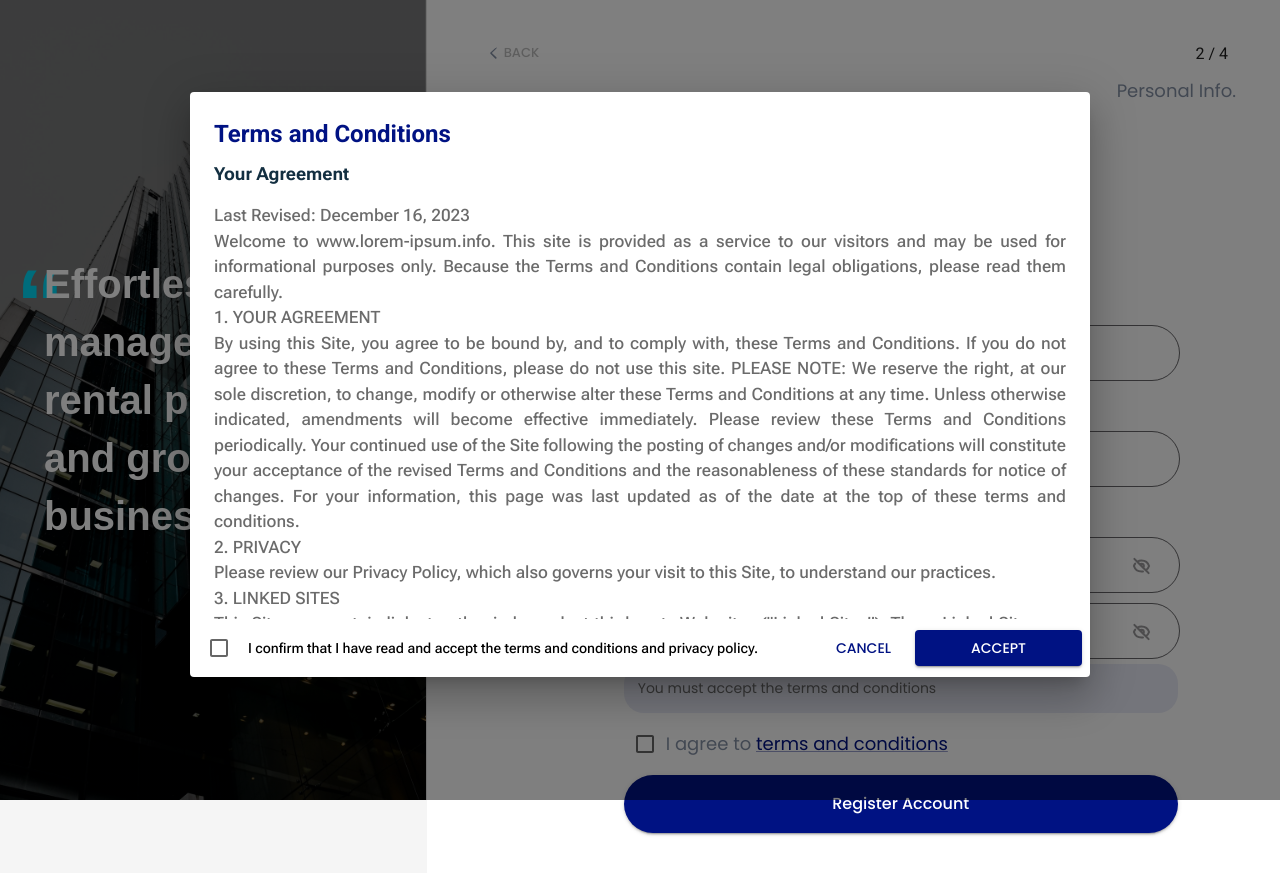
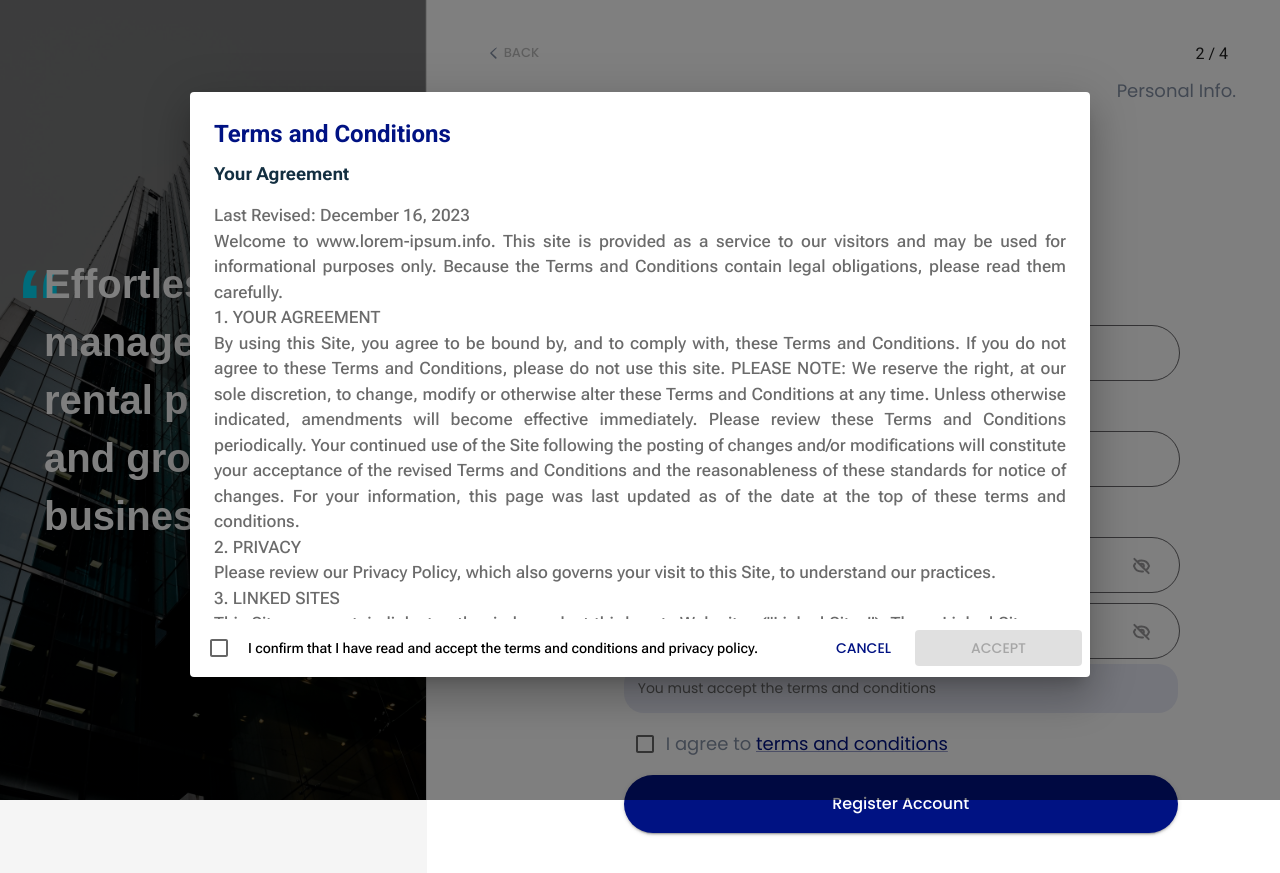
Before and after one commit to Kamran0925/manzeli-frontend, a React (Create React App) app: page / in a window 1280 px wide. Both pictures are taken after a click on the element 644 px from the left and 743 px from the top of the page. Built offline with nearby package versions, Linux system fonts and the light colour scheme; a web font is replaced by a local one.

Commit message:
Disable accept button for terms and condition agreement until checkbox is enabled

```diff
--- a/src/components/registration/TermsAndConditionsPopup/TermsAndConditionsPopup.tsx
+++ b/src/components/registration/TermsAndConditionsPopup/TermsAndConditionsPopup.tsx
@@ -1,4 +1,4 @@
-import React from "react";
+import React, { useState } from "react";
 import {
   Dialog,
   DialogContent,
@@ -17,13 +17,15 @@ const TermsAndConditionsPopup: React.FC<{
   onClose: () => void;
   onAccept: () => void;
 }> = ({ onClose, onAccept }) => {
-  const { formState, validateField } = useFormContext();
+  const { validateField } = useFormContext();
 
   const handleAccept = () => {
     validateField("checkbox", "isTermsAccepted", true);
     onAccept();
     onClose();
   };
+
+  const [isChecked, setIsChecked] = useState(false);
 
   return (
     <Box className={styles.overlay}>
@@ -234,7 +236,10 @@ const TermsAndConditionsPopup: React.FC<{
 
         <DialogActions className={styles.dialogActions}>
           <Box className={styles.checkboxTextContainer}>
-            <Checkbox defaultChecked={formState.isTermsAccepted} />
+            <Checkbox
+              defaultChecked={isChecked}
+              onClick={() => setIsChecked(!isChecked)}
+            />
             <Typography
               variant="body1"
               sx={{
@@ -260,6 +265,7 @@ const TermsAndConditionsPopup: React.FC<{
               onClick={handleAccept}
               color="primary"
               variant="contained"
+              disabled={!isChecked}
               sx={{ width: "167px", ml: 1 }}
             >
               Accept
```
